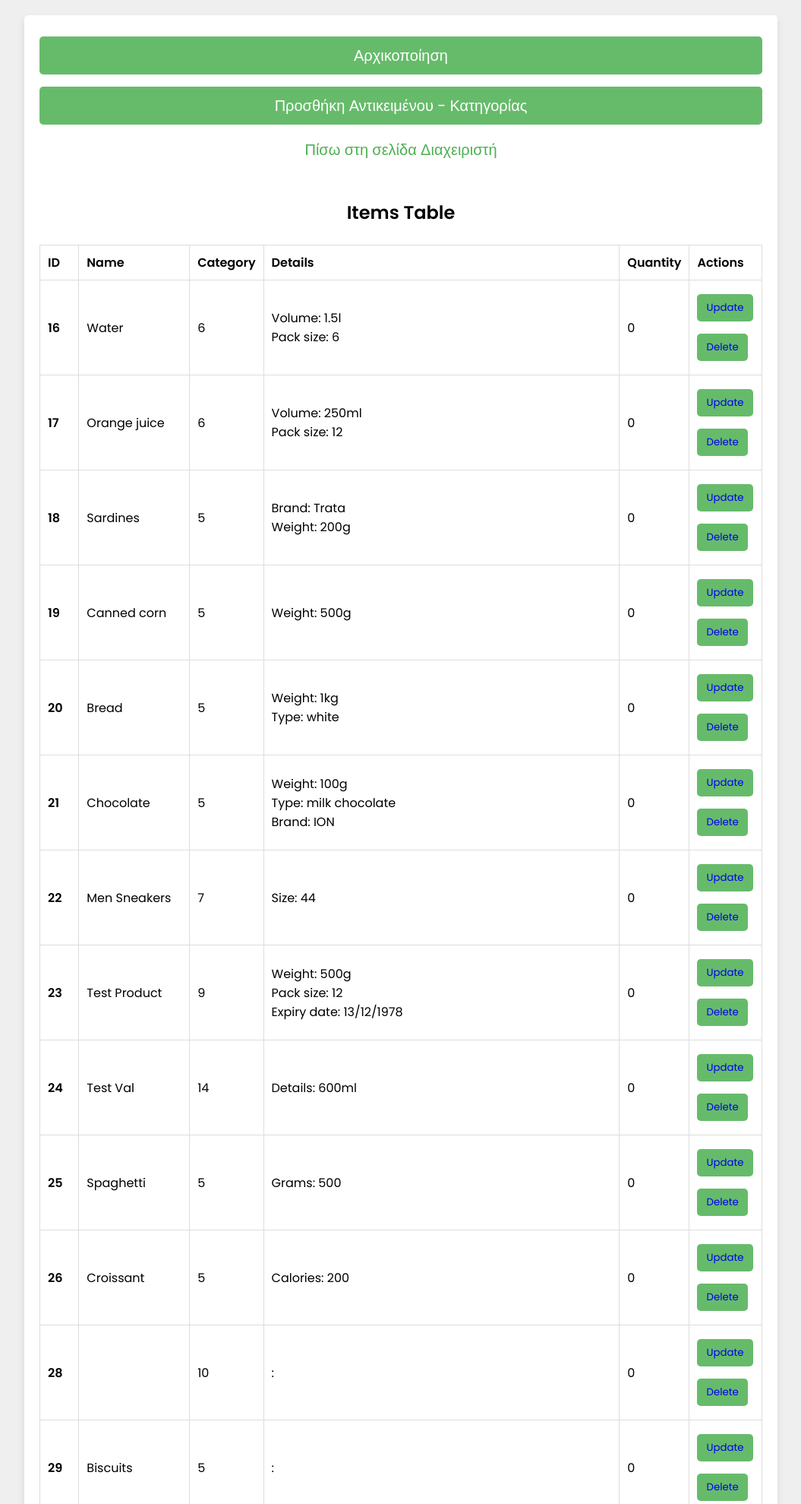
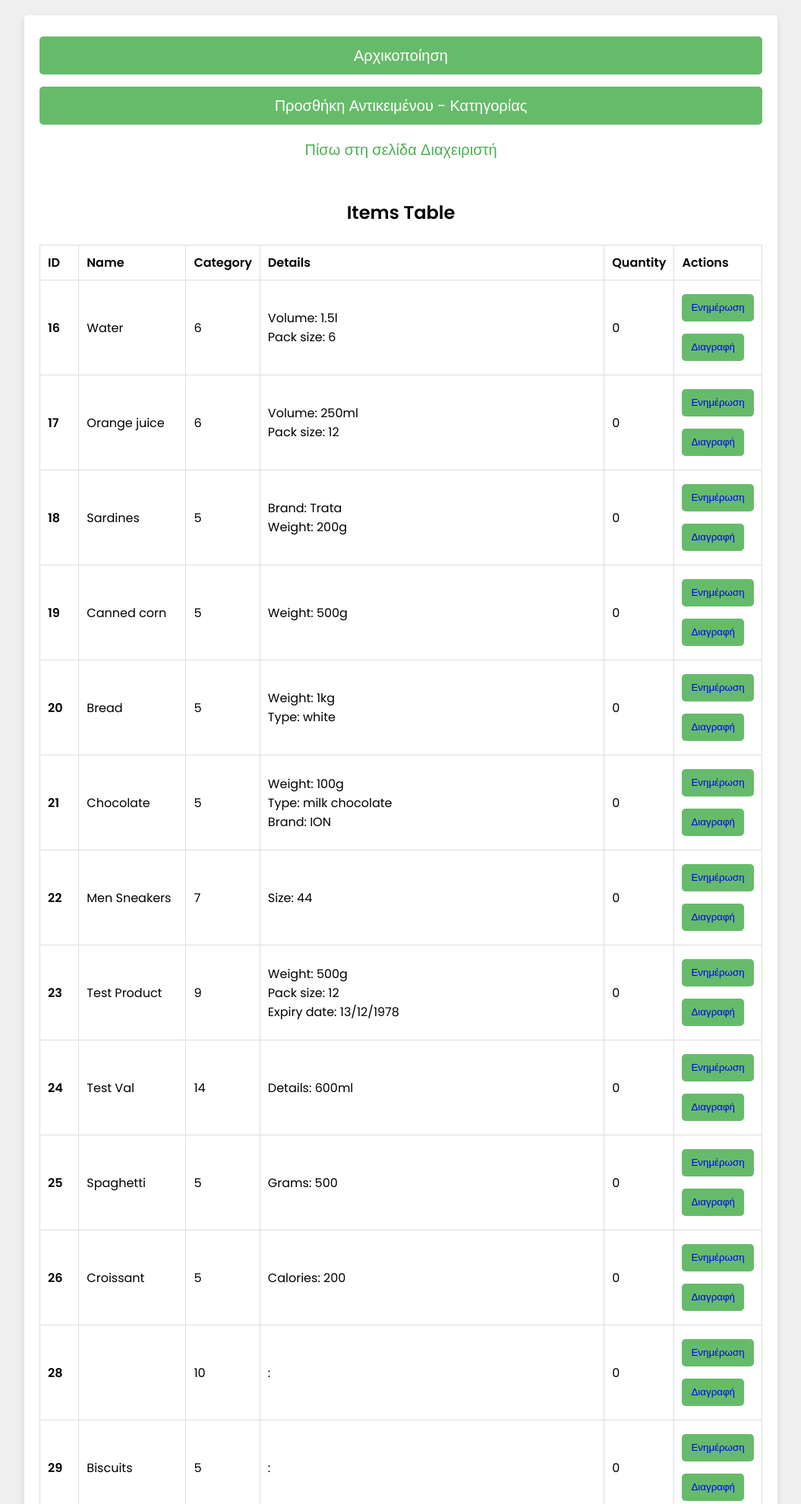
Before and after one commit to IraklisSchizas/Web, a PHP site: page /display.php in a window 1280 px wide. Shown: the top 1979 px of the page at 76% size, without its empty margins (112-1167 px from the left). Run offline with PHP 8.4, Linux system fonts and the light colour scheme; a user stored in the database is signed in; data comes from the database, SQL or seed files in the repository.

Commit message:
Update display.php

```diff
--- a/display.php
+++ b/display.php
@@ -93,8 +93,8 @@ if ($_SERVER['REQUEST_METHOD'] === 'POST' && isset($_POST['initialize'])) {
                                 <td>'.$details_formatted.'</td>
                                 <td>'.$row['quantity'].'</td>
                                 <td>
-                                    <button><a href="update.php">Update</a></button>
-                                    <button><a href="delete.php?deleteid='.$row['id'].'">Delete</a></button>
+                                    <button><a href="update.php">Ενημέρωση</a></button>
+                                    <button><a href="delete.php?deleteid='.$row['id'].'">Διαγραφή</a></button>
                                 </td>
                             </tr>';
                         }
```
